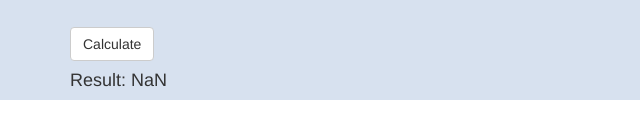
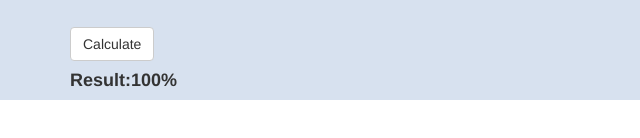
Before and after one commit to ghigbie/percentage-calculator, a website: page index.html in a window 1280 px wide. Shown: the part 190-328 px from the top of the page, 0-640 px from the left. Drawn offline with nearby package versions, Linux system fonts and the light colour scheme.

Commit message:
Add template string

```diff
--- a/index.html
+++ b/index.html
@@ -28,7 +28,7 @@
                     <br><br>
                     <input type="submit" class="btn btn-default" value="Calculate">
                 </form>
-                <h4>Result: <span id="result">100%<span></h4>
+                <h4><strong id="result">Result:100%</strong></h4>
             </div>
     </div>
         <script src="./javascripts/calc.js"></script>
--- a/javascripts/calc.js
+++ b/javascripts/calc.js
@@ -3,11 +3,10 @@ const numerator = document.getElementById('numerator'),
       form = document.getElementById('mainForm'),
       result = document.getElementById('result');
 
-let calculatePercent = (numerator, denominator, targetElement) => {
-    this.numerator = parseFloat(numerator.value);
-    this.denominator = parseFloat(denominator.value);
-    let percentResult = (this.numerator/this.denominator) * 100;
-    targetElement.innerHTML = percentResult;
-};
-
-form.addEventListener('submit', calculatePercent(numerator, denominator, result));
+form.addEventListener('submit', (event) => {
+  let x = parseFloat(numerator.value);
+  let y = parseFloat(denominator.value);
+  let percentResult = (x/y) * 100;
+  result.innerText = `Result: ${percentResult}%`;
+  event.preventDefault();
+});
```
